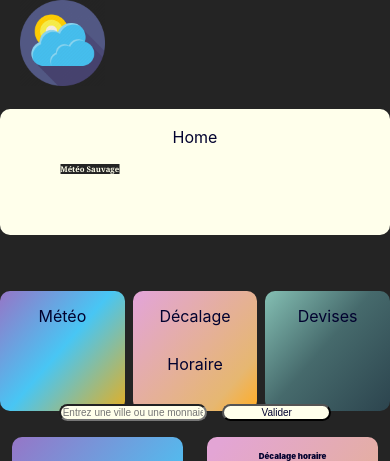
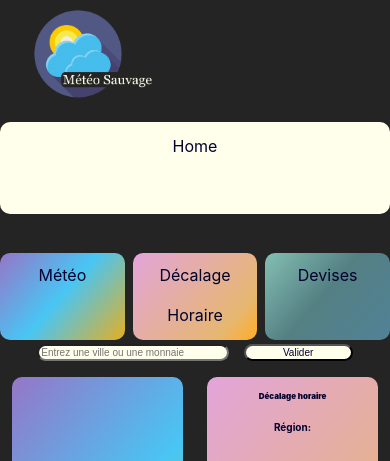
Before and after one commit to Delphine2669/MeteoSauvage, a React (Vite) app in the folder frontend/: page / in a window 390 px wide. Shown: the top 461 px of the page. Built offline with nearby package versions, Linux system fonts and the light colour scheme; no server answers.

Commit message:
query css and logo change

```diff
--- a/frontend/src/App.css
+++ b/frontend/src/App.css
@@ -13,6 +13,8 @@ body {
   --eggshellcolor:#ffffeb;
   --mainbackgroundcolor:#242424;
   --fontcolor: rgb(2, 2, 47);
+  --curencybuttoncolor:linear-gradient(131deg, rgba(132,191,179,1) 0%, rgb(84, 128, 131) 47%, rgb(81, 130, 150) 100%);
+;
   --weathercomponentcolor:linear-gradient(131deg, rgba(173,134,232,0.8295693277310925) 0%, rgba(72,198,244,1) 49%, rgba(228,175,35,1) 100%);
   --timezonecomponentcolor:linear-gradient(131deg, rgba(227,165,213,1) 4%, rgba(230,183,113,1) 79%, rgba(255,173,39,1) 99%);
   --currencycomponentcolor:linear-gradient(131deg, rgba(132,191,179,1) 0%, rgba(70,106,108,1) 47%, rgba(44,68,78,1) 100%);
@@ -27,7 +29,7 @@ body {
 }
 
 .logo-site{
-  width: 13vw;
+  width: 25vw;
   padding: 0 5%;
   margin-right: 10px;
 }
@@ -67,10 +69,13 @@ body {
   background-color: var(--eggshellcolor);
 }
 .header-div{
-  display: inline;
-  position:static;
+margin-top: 2%;
+margin-bottom: -2%;
+width: auto;
+max-width: 150%;
 }
 
+/*
 .header-title {
   z-index: 1;
   position: absolute;
@@ -82,7 +87,10 @@ body {
   color: var(--eggshellcolor);
   background-color: #242424;
   font-size: 2vw;
-}
+  border-radius: 10px;
+  border-color: blanchedalmond 4px;
+  padding-left:4px;
+} */
 
 
 /*design home */
@@ -181,7 +189,7 @@ li{
  width: auto;
 }
 .currency-button{
-  background:var(--currencycomponentcolor)
+  background:var(--curencybuttoncolor);
 }
 
 /*Footer */
@@ -208,7 +216,7 @@ li{
     padding: 1% 2%;
   }
   .logo-site{
-    width: 22vw;
+    width: 38vw;
   }
   .meteo{
   width: 40%;
@@ -230,7 +238,7 @@ li{
   }
 .searchbar-input{
   height: 80%;
-  width: 36%;
+  width: 47%;
 font-size:x-small;
 
 }
@@ -246,7 +254,7 @@ font-size:x-small;
 .design-nav-block{
   display: grid;
   grid-template-columns: 1fr 1fr 1fr;
-  grid-template-rows: 1fr 1fr;
+  grid-template-rows: 0.2fr 0.2fr;
   gap: 22% 2%;
   grid-template-areas: "home home home"
   "weather timezone currency"
@@ -260,9 +268,9 @@ font-size:x-small;
 .currency-button { grid-area: currency; }
 
 .design-nav{
-  height:14vh;
+  height:10vh;
 align-items: center;
-line-height: 3;
+line-height: 2.5;
 }
 .component-title{
   font-size: 50%;
--- a/frontend/src/components/Header.jsx
+++ b/frontend/src/components/Header.jsx
@@ -6,7 +6,6 @@ function Header({ setCitySearch }) {
   return (
     <header>
       <div className="header-div">
-        <h3 className="header-title">Météo Sauvage</h3>
         <img src="/logo-projet-2.png" className="logo-site" alt="logo site" />
       </div>
       <Navbar />
```
Also changed, not shown: frontend/public/logo-projet-2.png.
